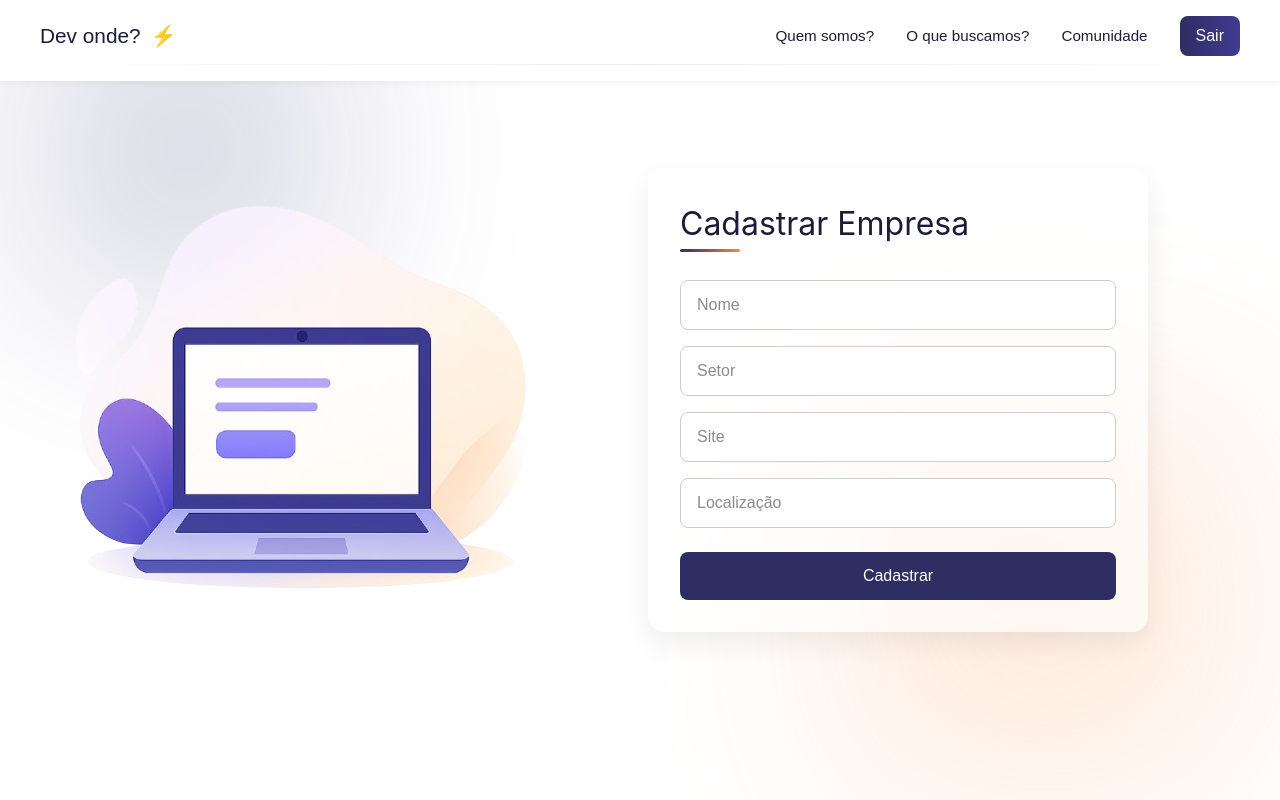
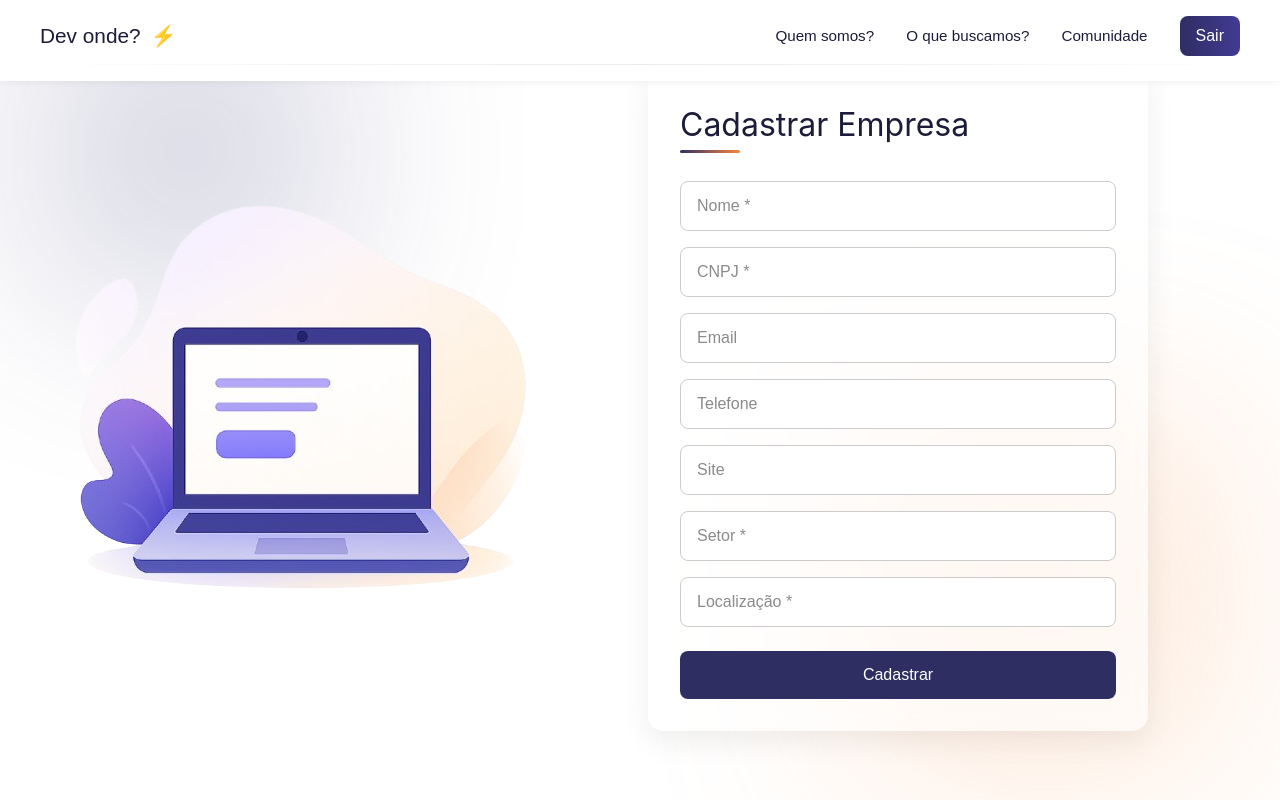
Before and after one commit to Kaionobre/Dev-Onde, a Next.js app in the folder frontend/: page /empresas/nova in a window 1280 px wide. Built offline with nearby package versions, Linux system fonts and the light colour scheme; sample sign-in values are in the browser's storage.

Commit message:
ATT: atualiziando a tela de criar empresa

```diff
--- a/frontend/src/app/empresas/nova/page.tsx
+++ b/frontend/src/app/empresas/nova/page.tsx
@@ -4,16 +4,17 @@ import { useRouter } from "next/navigation";
 import { criarEmpresa } from "@/service/api";
 import Navbar from "@/components/navbar_sair/Navbar";
 import ProtectedRoute from "@/components/guardiao_rota/ProtectedRoute";
-import styles from "./empresas.module.css"; // importando o CSS module
-import Image from "next/image";
-
+import styles from "./empresas.module.css";
 
 export default function NovaEmpresaPage() {
   const router = useRouter();
   const [form, setForm] = useState({
     nome: "",
+    cnpj: "",
+    email: "",
+    telefone: "",
+    site: "",
     setor: "",
-    site: "",
     localizacao: "",
   });
 
@@ -23,7 +24,7 @@ export default function NovaEmpresaPage() {
 
   const handleSubmit = async (e: React.FormEvent) => {
     e.preventDefault();
-    const token = localStorage.getItem("token");
+    const token = localStorage.getItem("access_token");
     try {
       await criarEmpresa(form, token);
       router.push("/home");
@@ -36,11 +37,9 @@ export default function NovaEmpresaPage() {
     <ProtectedRoute>
       <Navbar />
       <div className={styles.loginPage}>
-        {/* Blobs decorativos */}
         <div className={styles.blobTopLeft} />
         <div className={styles.blobBottomRight} />
 
-        {/* Seção da imagem */}
         <div className={styles.imageSection}>
           <img
             src="/imagens/computer-illustration.png"
@@ -49,22 +48,37 @@ export default function NovaEmpresaPage() {
           />
         </div>
 
-        {/* Formulário */}
         <div className={styles.formContainer}>
           <h1 className={styles.formTitle}>Cadastrar Empresa</h1>
           <form onSubmit={handleSubmit}>
             <input
               className={styles.inputField}
               name="nome"
-              placeholder="Nome"
+              placeholder="Nome *"
               value={form.nome}
+              onChange={handleChange}
+              required
+            />
+            <input
+              className={styles.inputField}
+              name="cnpj"
+              placeholder="CNPJ *"
+              value={form.cnpj}
+              onChange={handleChange}
+              required
+            />
+            <input
+              className={styles.inputField}
+              name="email"
+              placeholder="Email"
+              value={form.email}
               onChange={handleChange}
             />
             <input
               className={styles.inputField}
-              name="setor"
-              placeholder="Setor"
-              value={form.setor}
+              name="telefone"
+              placeholder="Telefone"
+              value={form.telefone}
               onChange={handleChange}
             />
             <input
@@ -76,10 +90,19 @@ export default function NovaEmpresaPage() {
             />
             <input
               className={styles.inputField}
+              name="setor"
+              placeholder="Setor *"
+              value={form.setor}
+              onChange={handleChange}
+              required
+            />
+            <input
+              className={styles.inputField}
               name="localizacao"
-              placeholder="Localização"
+              placeholder="Localização *"
               value={form.localizacao}
               onChange={handleChange}
+              required
             />
             <button
               className={styles.submitButton}
--- a/frontend/src/service/api.ts
+++ b/frontend/src/service/api.ts
@@ -45,9 +45,23 @@ export const getEmpresas = async (token: string) => {
   return response.json();
 };
 
+// Interface para os dados da empresa
+interface EmpresaData {
+  nome: string;
+  cnpj: string;
+  email?: string;
+  telefone?: string;
+  site?: string;
+  setor: string;
+  localizacao: string;
+}
+
 // Função para criar uma nova empresa
-export const criarEmpresa = async (data: { nome: string, descricao: string }, token: string) => {
-  try {
+export const criarEmpresa = async (data: EmpresaData, token: string | null) => {
+  if (!token) {
+    throw new Error("Token de autenticação não fornecido");
+  }
+
   const response = await fetch(`${BASE_URL}/empresas/`, {
     method: "POST",
     headers: {
@@ -58,11 +72,9 @@ export const criarEmpresa = async (data: { nome: string, descricao: string }, to
   });
 
   if (!response.ok) {
-      throw new Error("Erro ao criar empresa");
+    const errorData = await response.json().catch(() => ({}));
+    throw new Error(`Erro ao criar empresa: ${errorData.message || response.statusText}`);
   }
 
   return response.json(); // Retorna os dados da empresa criada
-  } catch (error) {
-    console.error("Erro ao criar empresa:", error);
-  }
 };
```
Lines whose indentation alone changed are shown as unchanged.
